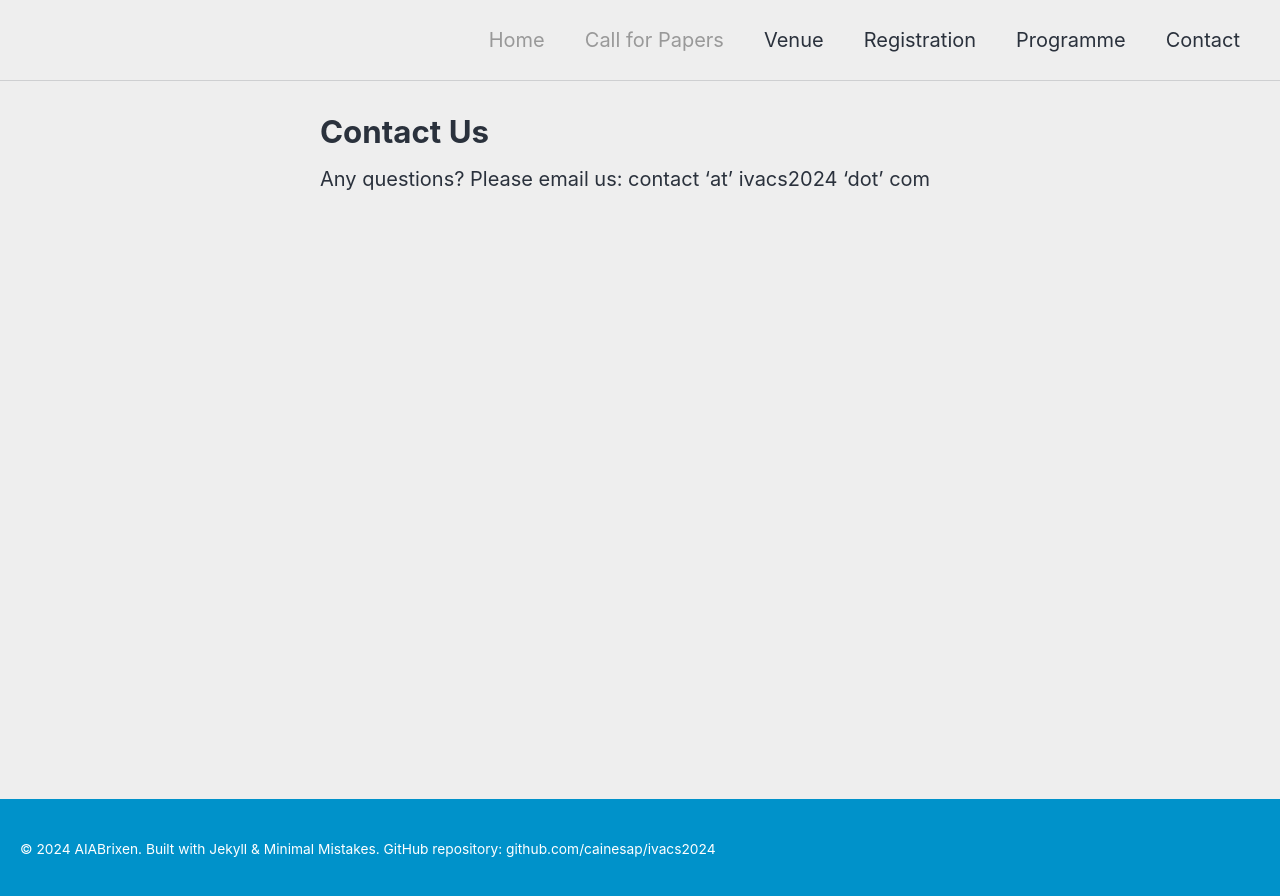
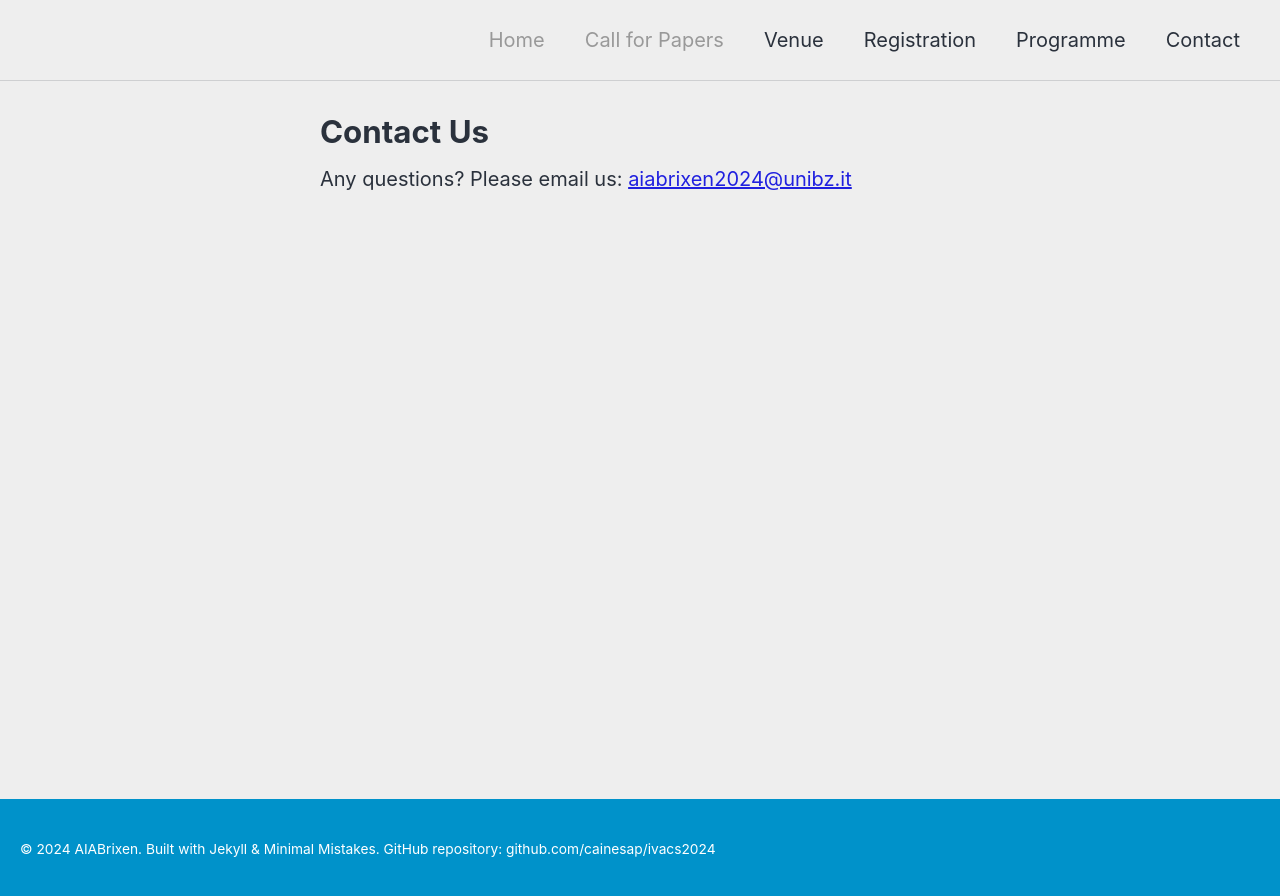
Before and after one commit to gfburton/aiabrixen2024, a Jekyll site: the page built from _pages/contact.md, in a window 1280 px wide. Shown: the top 896 px of the page. Built offline with Jekyll 4.4.1, drawn with Linux system fonts in a browser that asks for light colours; cached includes are drawn as plain includes; nearby versions of some CDN libraries.

Commit message:
Update contact.md

```diff
--- a/_pages/contact.md
+++ b/_pages/contact.md
@@ -7,4 +7,4 @@ toc: false
 toc_sticky: false
 ---
 
-Any questions? Please email us: contact 'at' ivacs2024 'dot' com
+Any questions? Please email us: [aiabrixen2024@unibz.it](mailto:aiabrixen2024@unibz.it)
```
